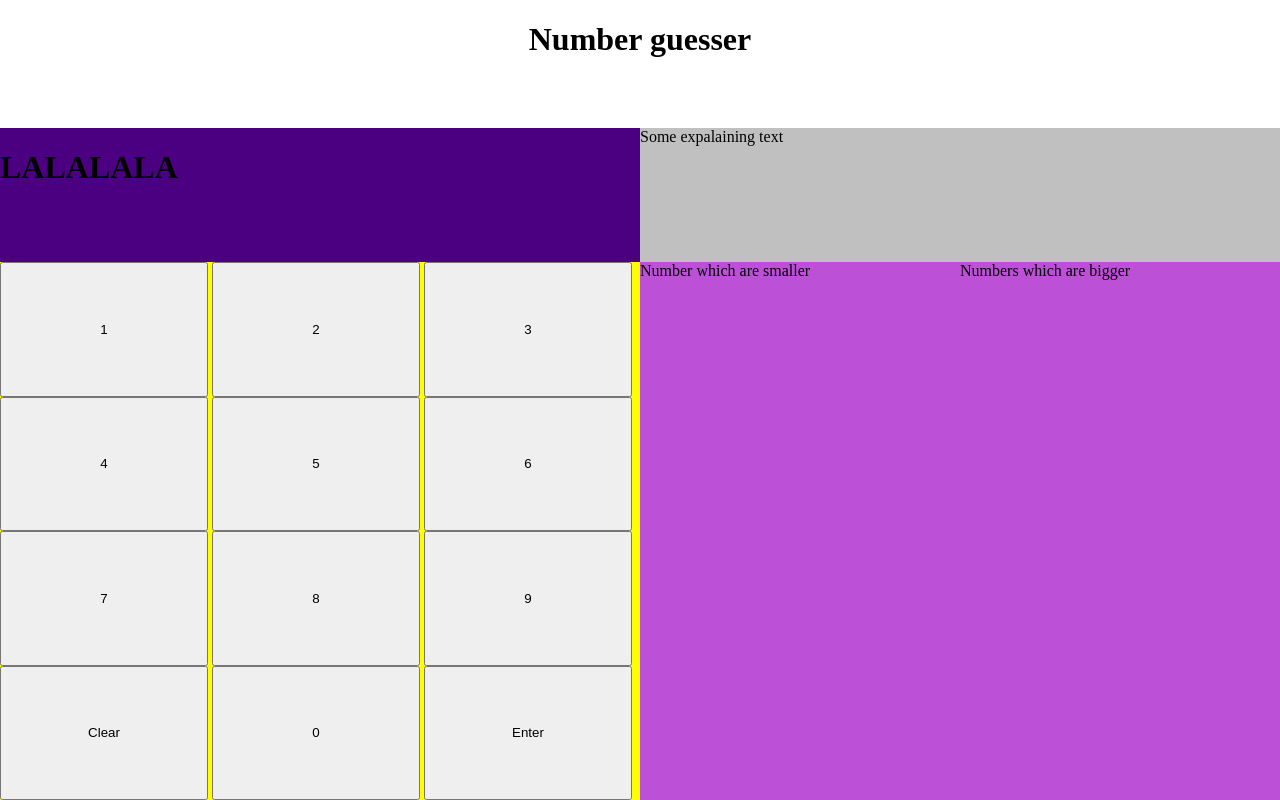
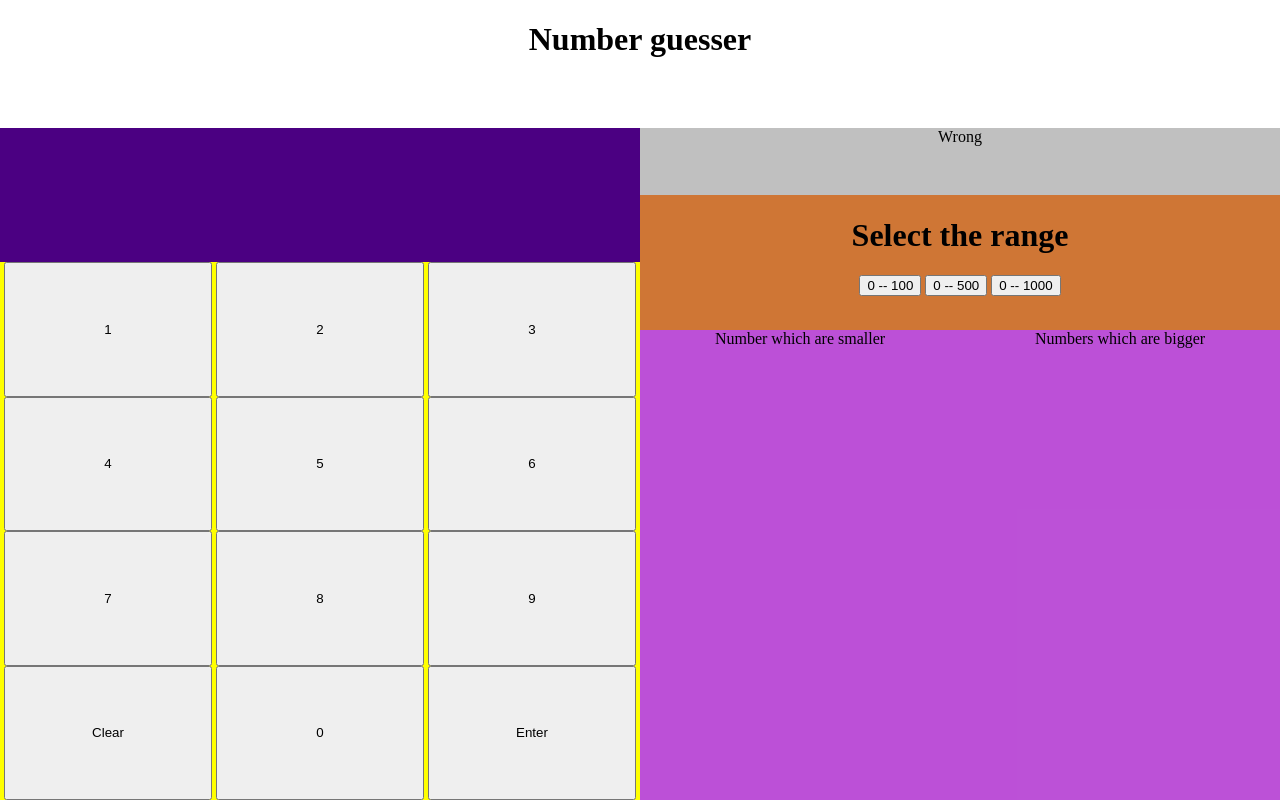
Before and after one commit to genar335/Number-Guess-Project, a plain HTML site: page index.html in a window 1280 px wide. Both pictures are taken after a click on the button "Enter". Drawn offline with Linux system fonts and the light colour scheme.

Commit message:
Css and ja additions
Almost finished js part
Need to add comments

```diff
--- a/index.css
+++ b/index.css
@@ -19,6 +19,7 @@ header {
 /*dialogueBox part beggining*/
 
 .dialogueBox {
+  text-align: center;
   background-color: rgb(94, 113, 102);
   height: 100%;
   width: auto;
@@ -26,31 +27,34 @@ header {
   grid-row: 2;
   display: grid;
   grid-template-columns: 1fr 1fr;
-  grid-template-rows: 20% 1fr;
+  grid-template-rows: 10% 20% 1fr;
 }
 
-.rangeSelector, .textBox {
+.textBox {
+  text-align: center;
   background-color: silver;
   grid-column: 1/3;
   grid-row: 1;
 }
-/*
-.textBox {
-  background-color: silver;
+
+.rangeSelector {
+  text-align: center;
+  background-color: rgb(207, 118, 53);
   grid-column: 1/3;
-  grid-row: 1;
+  grid-row: 2;
 }
-*/
+
+
 .smallerContainer {
   background-color:rgba(207, 74, 238, 0.83);
   grid-column: 1;
-  grid-row: 2;
+  grid-row: 3;
 }
 
 .biggerContainer {
   background-color:rgba(207, 74, 238, 0.83);
   grid-column: 2;
-  grid-row: 2;
+  grid-row: 3;
 }
 
 /*dialogueBox part end*/
@@ -58,6 +62,7 @@ header {
 /*numberPad part beggining*/
 
 .activeWindow {
+  text-align: center;
   grid-column: 1;
   grid-row: 2;
   display: grid;
@@ -85,6 +90,8 @@ header {
 }
 
 .display {
+  font-size: 700%;
+  color: white;
   width: 100%;
 }
 
--- a/index.html
+++ b/index.html
@@ -20,8 +20,12 @@
   <div class=dialogueBox>
     <!-- Main container for the input and output of info -->
     <div class=rangeSelector>
-      <h1>Select the range</h1></div>
-    <div class=textBox>Some expalaining text</div>
+      <h1>Select the range</h1>
+      <button class=rangeButton id="0-100"> 0 -- 100 </button>
+      <button class=rangeButton id="0-500"> 0 -- 500 </button>
+      <button class=rangeButton id="0-1000"> 0 -- 1000 </button>
+    </div>
+    <div class=textBox id="testie">Some expalaining text</div>
     <!-- Explanation text box -->
     <div class=smallerContainer>Number which are smaller</div>
     <!-- Messagebox for numbers which are smaller -->
@@ -31,9 +35,7 @@
 
   <div class=activeWindow>
 
-    <div class=display>
-      <h1> LALALALA </h1>
-    </div>
+    <div class=display></div>
     <div class=buttons>
       <!-- First row -->
       <div class=buttonR1>
--- a/index.js
+++ b/index.js
@@ -1,92 +1,82 @@
+window.onload = function() {
   //Getting DOM objects
   const output = document.querySelector('.display');
   const buttons = document.body.querySelectorAll('.buttons');
+  const textBox = document.querySelector('.textBox');
+  const sContainer = document.querySelector('.smallerContainer');
+  const bContainer = document.querySelector('.biggerContainer');
 
   //Assigning variables
-var input = '';
+  var input = "";
   var unknownNumber = 0;
-/*
-var one = document.getElementById("one");
-var two = document.getElementById("two");
-var three = document.getElementById("three");
-var four = document.getElementById("four");
-var five = document.getElementById("five");
-var six = document.getElementById("six");
-var seven = document.getElementById("seven");
-var eight = document.getElementById("eight");
-var nine = document.getElementById("nine");
-var zero = document.getElementById("zero");
-*/
   var numbers = ["one", "two", "three", "four", "five", "six", "seven", "eight", "nine", "zero"];
-
-
+  var str = "";
+  var minLimit = 0;
+  var maxLimit = 0;
   var switcher = false; //switcher for cleaninf the display
   //
-function getNewNumber() {
-  unknownNumber = Math.floor(Math.random() * 100);
+  function getNewNumber(minLimit, maxLimit) {
+    unknownNumber = Math.floor((Math.random()) * ((maxLimit - minLimit) + minLimit));
   }
 
+  document.onclick = function() {
 
+    if (event.target.id == "0-100") {
+      maxLimit = 100;
+      getNewNumber(minLimit, maxLimit);
+      alert(unknownNumber);
+    };
+    if (event.target.id == "0-500") {
+      maxLimit = 500;
+      getNewNumber(minLimit, maxLimit);
+    };
+    if (event.target.id == "0-1000") {
+      maxLimit = 1000;
+      getNewNumber(minLimit, maxLimit);
+    };
 
-/*
-document.addEventListener('click', function(event) {
-  event = event || window.event;
-  var target = event.target || event.srcElement,
-    text = target.textContent || text.innerText;
-}, false);
-*/
-document.onclick = function() {
     if (numbers.includes(event.target.id)) {
       if (switcher == false) {
         output.innerText = "";
         switcher = true;
       }
-    output.innerText += event.target.innerText;
+      buttonValue = event.target.innerText;
+      output.innerText += buttonValue;
     };
     if (event.target.className == "buttonClear") {
       output.innerText = "";
     };
+    if (event.target.className == "buttonEnter") {
+      numberGuesser();
+      output.innerText = "";
+    }
   };
 
-
-
+  function numberGuesser() {
+    var str = output.innerText;
+    var value = parseInt(str);
+    var switcheer = false;
     /*
-one.onclick = function () {
-  output.innerText += "1";
-};
-two.onclick = function () {
-  output.innerText += "2";
-};
-three.onclick = function () {
-  output.innerText += "3";
-};
-four.onclick = function () {
-  output.innerText += "4";
-};
-five.onclick = function () {
-  output.innerText += "5";
-};
-six.onclick = function () {
-  output.innerText += "6";
-};
-seven.onclick = function () {
-  output.innerText += "7";
-};
-eight.onclick = function () {
-  output.innerText += "8";
-};
-nine.onclick = function () {
-  output.innerText += "9";
-};
-zero.onclick = function () {
-  output.innerText += "0";
+    if (switcheer == false && ) {
+      sContainer.innerText = "";
+      bContainer.innerText = "";
+      switcher = true;
     };
 */
+    if (value != unknownNumber) {
+      textBox.innerText = "Wrong";
+      if (value < unknownNumber) {
+        sContainer.innerText += value;
+      };
+      if (value > unknownNumber) {
+        bContainer.innerText += value;
+      };
+    } else {
+      textBox.innerText = "You are correct!";
+      switcheer = false;
+      sContainer.innerText = "";
+      bContainer.innerText = "";
+    };
+  }
 
-
-/*
-document.querySelector('html').onclick = function() {
-  alert('Ouch! Stop poking me!');
-  output.innerHTML = "Heya";
 };
-*/
```
Lines whose indentation alone changed are shown as unchanged.
